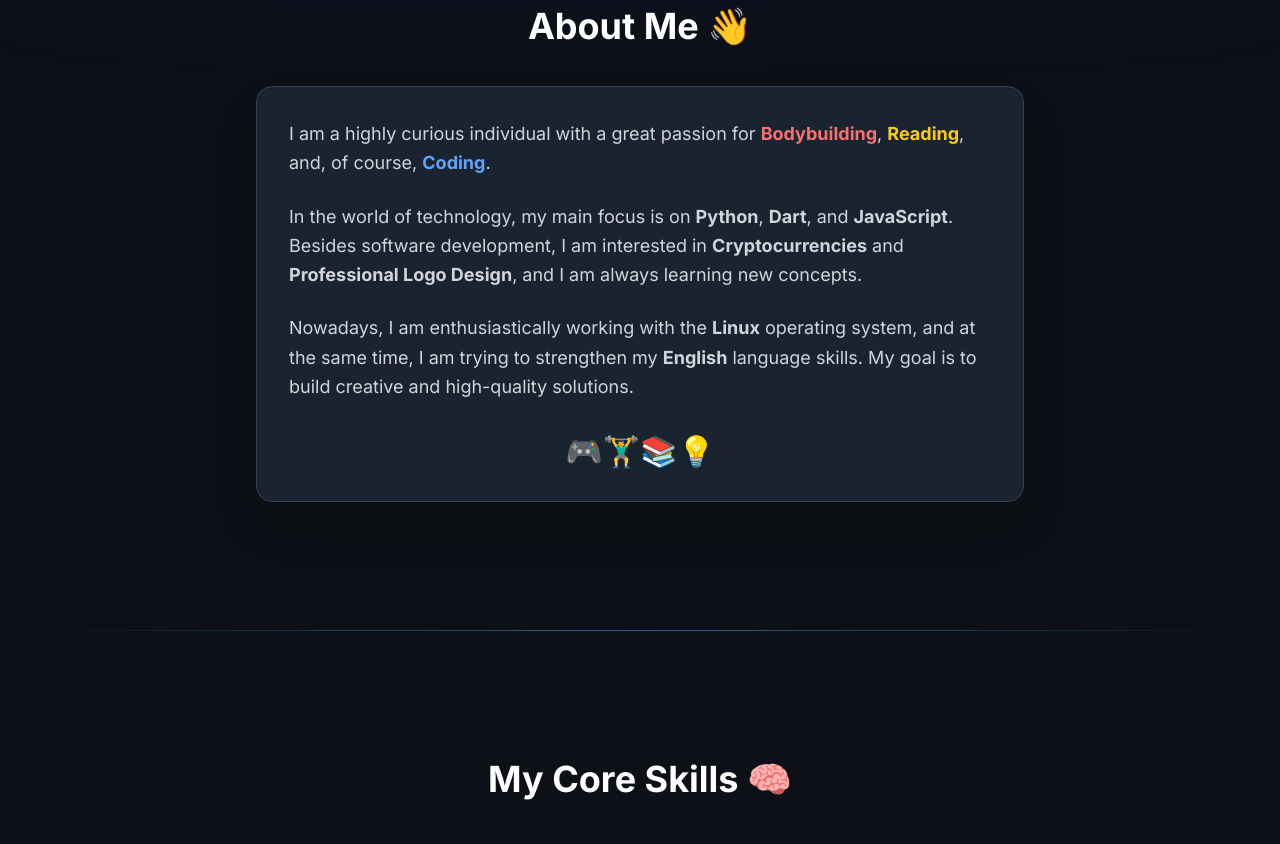
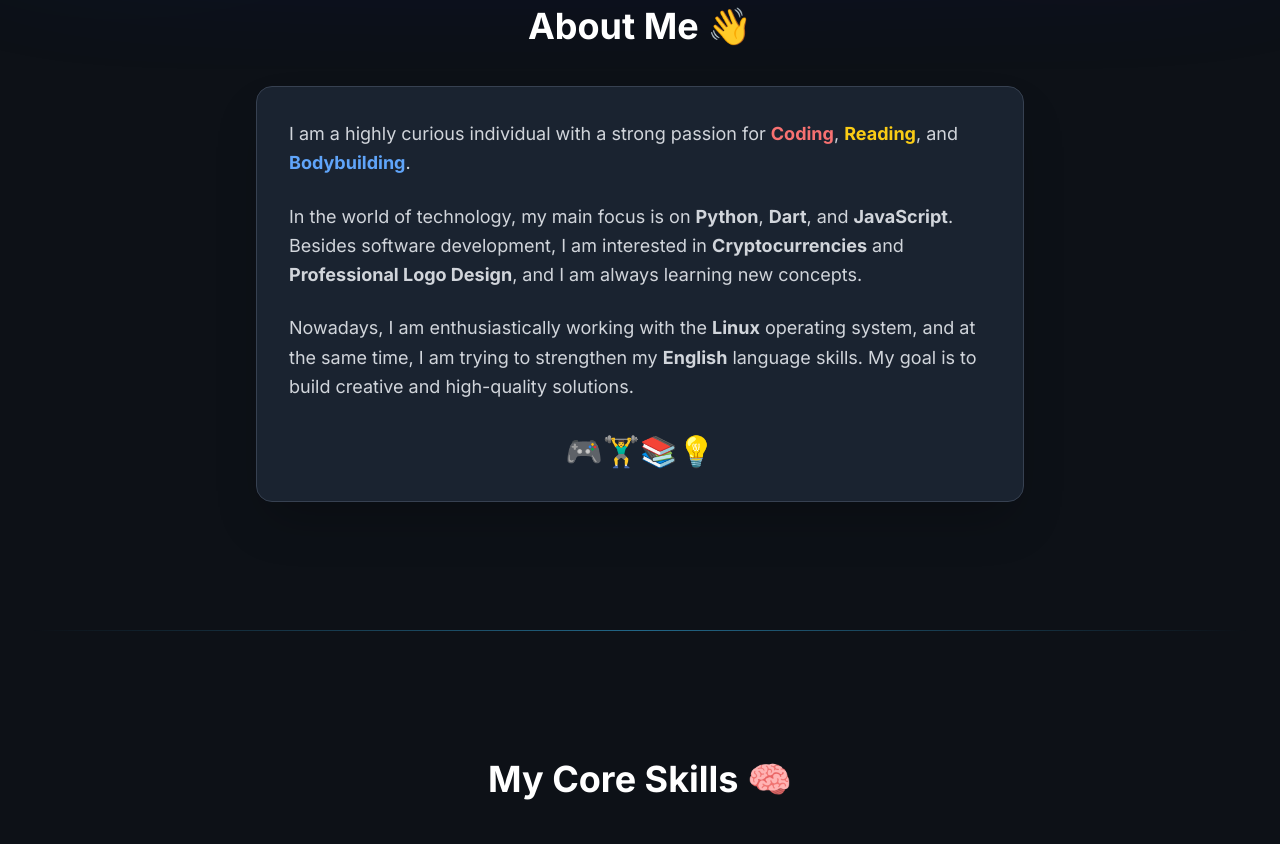
Before and after one commit to surenaprojects/surenaprojects.github.io, a plain HTML site: page index.html in a window 1280 px wide. Shown: the part 940-1784 px from the top of the page. Drawn offline with nearby package versions, Linux system fonts and the light colour scheme.

Commit message:
Reorder interests in About Me section

```diff
--- a/index.html
+++ b/index.html
@@ -131,7 +131,7 @@
                 <h2 class="text-4xl font-bold text-center text-white mb-10">About Me 👋</h2>
                 <div class="bg-gray-800/80 backdrop-blur-sm p-8 rounded-2xl shadow-2xl border border-gray-700 transition duration-500 hover:shadow-blue-500/50">
                     <p class="text-lg text-gray-300 leading-relaxed mb-6">
-                        I am a highly curious individual with a great passion for <span class="font-semibold text-red-400">Bodybuilding</span>, <span class="font-semibold text-yellow-400">Reading</span>, and, of course, <span class="font-semibold text-blue-400">Coding</span>.
+                        I am a highly curious individual with a strong passion for <span class="font-semibold text-red-400">Coding</span>, <span class="font-semibold text-yellow-400">Reading</span>, and <span class="font-semibold text-blue-400">Bodybuilding</span>.
                     </p>
                     <p class="text-lg text-gray-300 leading-relaxed mb-6">
                         In the world of technology, my main focus is on <Strong>Python</Strong>, <strong>Dart</strong>, and <strong>JavaScript</strong>. Besides software development, I am interested in <Strong>Cryptocurrencies</Strong> and <strong>Professional Logo Design</strong>, and I am always learning new concepts.
```
